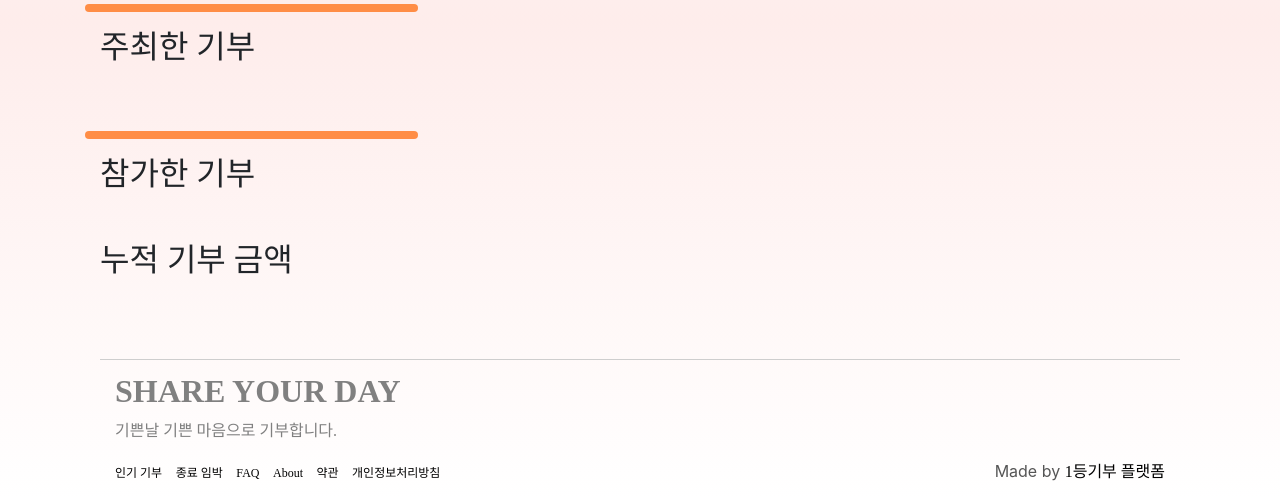
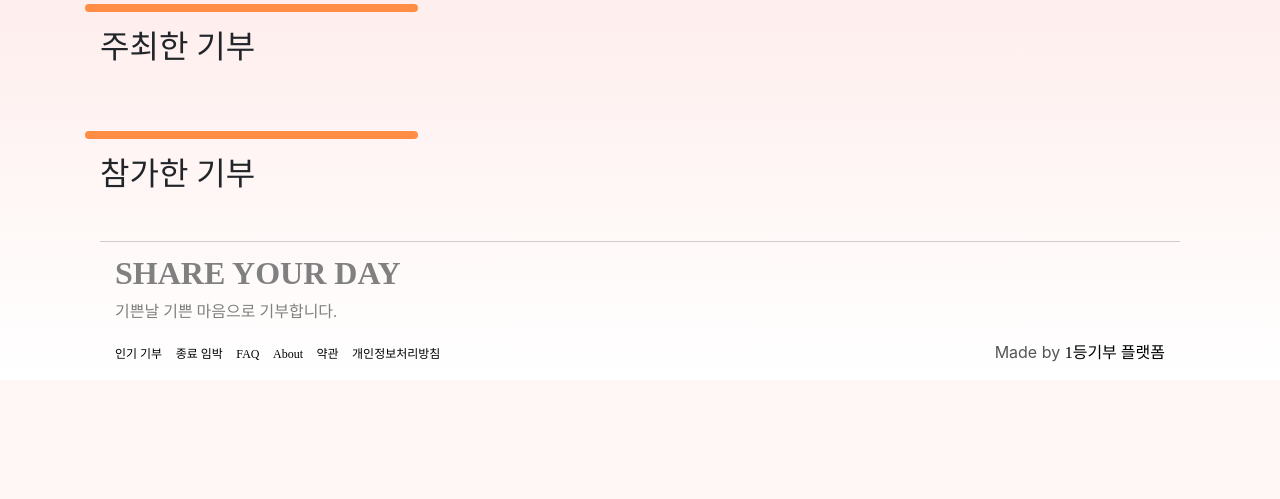
Before and after one commit to bengHak/Share-Your-Day, a Django app: template web/templates/profile.html in a window 1280 px wide. Shown: the part 455-954 px from the top of the page. After the commit the page ends 817 px from the top, so only its background shows below. Run offline with Django 3.2, Linux system fonts and the light colour scheme; the template is opened without the code that fills it, so the values that code supplies are empty; some libraries are stand-ins or nearby versions; some web fonts are replaced.

```diff
--- a/web/templates/profile.html
+++ b/web/templates/profile.html
@@ -144,13 +144,7 @@
 </div>
     </div>
 
-    <!-- 누적 기부 금액 들어가는 곳 -->
-    <div class="container">
-      <h2>누적 기부 금액</h2>
-      <br />
-      <br />
-      <br />
-    </div>
+
   </body>
 </html>
 {% endblock contents %}
```
